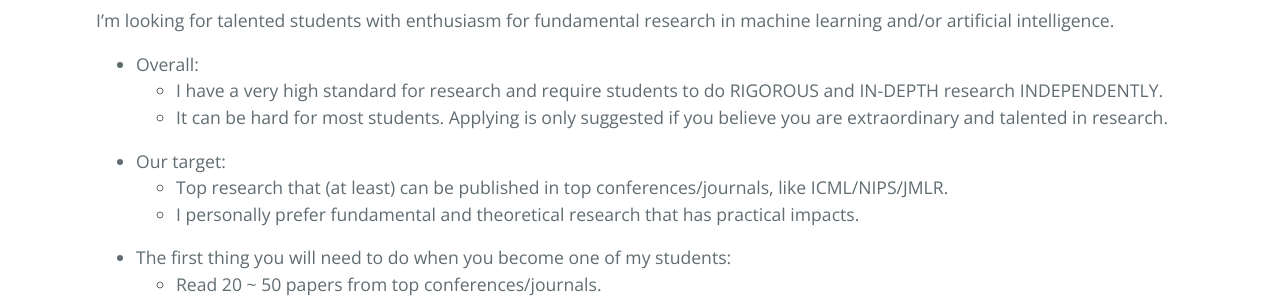
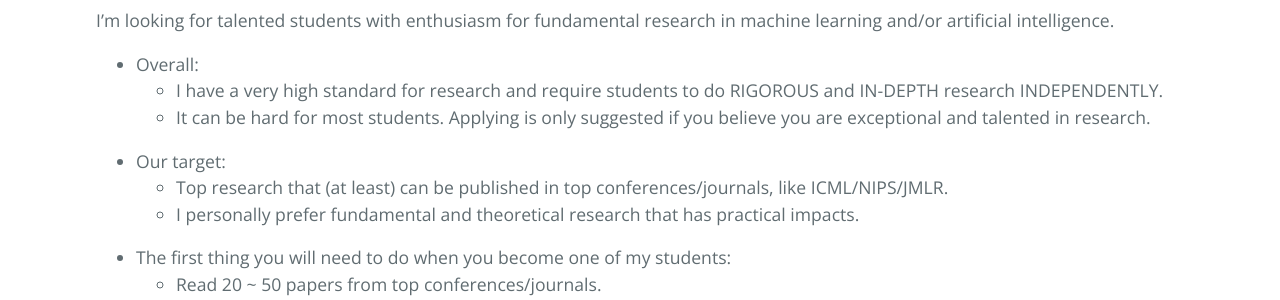
Before and after one commit to ZhimingZhou/zhimingzhou.github.io, a Jekyll site: the page built from _posts/2021-10-11-Prospective-Students.md, in a window 1280 px wide. Shown: the part 411-711 px from the top of the page. Built offline with Jekyll 4.4.1, drawn with Linux system fonts in a browser that asks for light colours; comment, search, counter and statistics services are not loaded.

Commit message:
Update 2021-10-11-Prospective-Students.md

```diff
--- a/_posts/2021-10-11-Prospective-Students.md
+++ b/_posts/2021-10-11-Prospective-Students.md
@@ -11,7 +11,7 @@ I’m looking for talented students with enthusiasm for fundamental research in
 
 - Overall:
 	- I have a very high standard for research and require students to do RIGOROUS and IN-DEPTH research INDEPENDENTLY.
-	- It can be hard for most students. Applying is only suggested if you believe you are extraordinary and talented in research.
+	- It can be hard for most students. Applying is only suggested if you believe you are exceptional and talented in research.
 
 <!--  -->
 - Our target:
```
